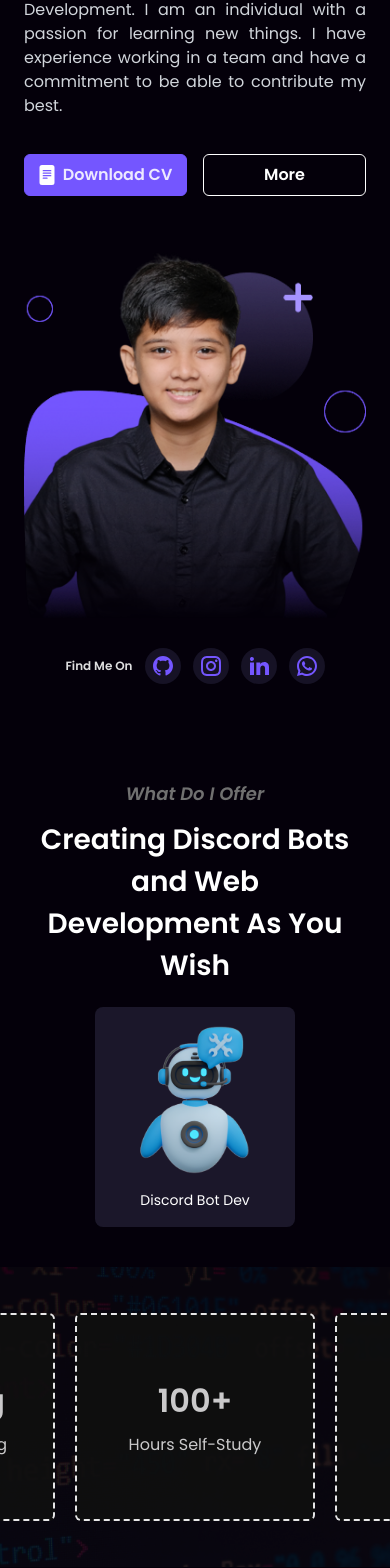
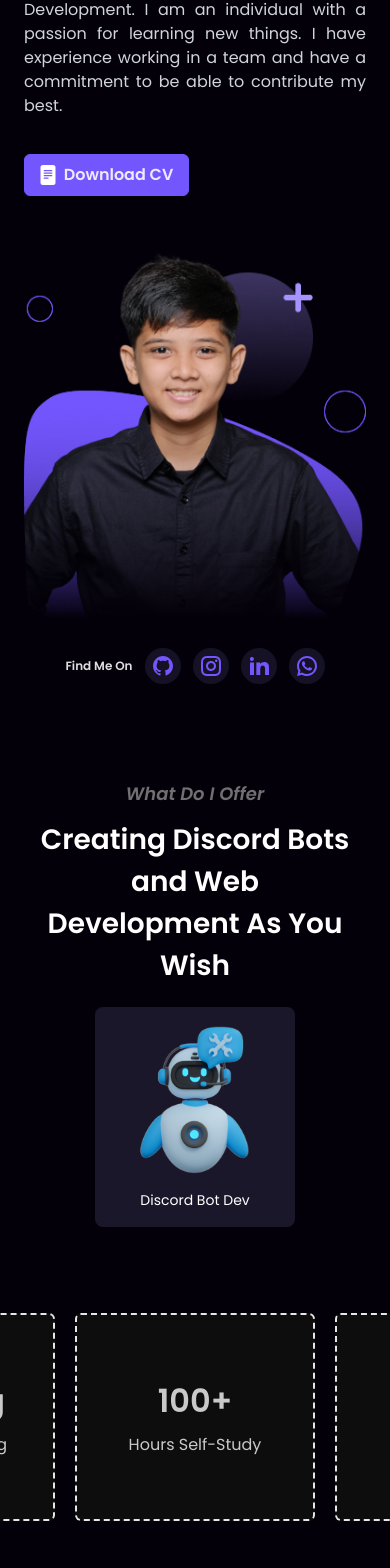
Before and after one commit to farhanmaul987/my-portfolio, a React (Vite) app: page / in a window 390 px wide. Shown: the part 421-1989 px from the top of the page. Built offline with nearby package versions, Linux system fonts and the light colour scheme.

Commit message:
Fix Some Bug

```diff
--- a/src/components/hero/hero.jsx
+++ b/src/components/hero/hero.jsx
@@ -13,7 +13,7 @@ import {
 function Hero() {
   return (
     <section id="hero">
-      <div className="flex flex-col px-6 lg:h-screen md:px-12 lg:flex-row lg:pl-16 lg:pr-0">
+      <div className="flex flex-col px-6 md:px-12 lg:flex-row lg:pl-16 lg:pr-0">
         {/* Flex Left */}
         <div className="w-full lg:w-1/2">
           <div className="flex w-full flex-col">
@@ -54,9 +54,9 @@ function Hero() {
                   />
                   Download CV
                 </a>
-                <a href="#" className="moreAboutMe">
+                {/* <a href="#" className="moreAboutMe">
                   More
-                </a>
+                </a> */}
               </div>
             </div>
             {/* End Button */}
--- a/src/components/toolsAndSkills/status.jsx
+++ b/src/components/toolsAndSkills/status.jsx
@@ -2,7 +2,7 @@ function Status() {
   return (
     <section className="relative flex h-[300px] items-center justify-center">
       {/* Background */}
-      <div className="absolute inset-0 bg-bgStatus bg-cover bg-center opacity-15 mix-blend-plus-darker"></div>
+      <div className="opacity-15 mix-blend-plus-darker md:absolute md:inset-0 md:bg-bgStatus md:bg-cover md:bg-center"></div>
 
       {/* Border Container */}
       <div className="relative z-10 flex space-x-5">
```
